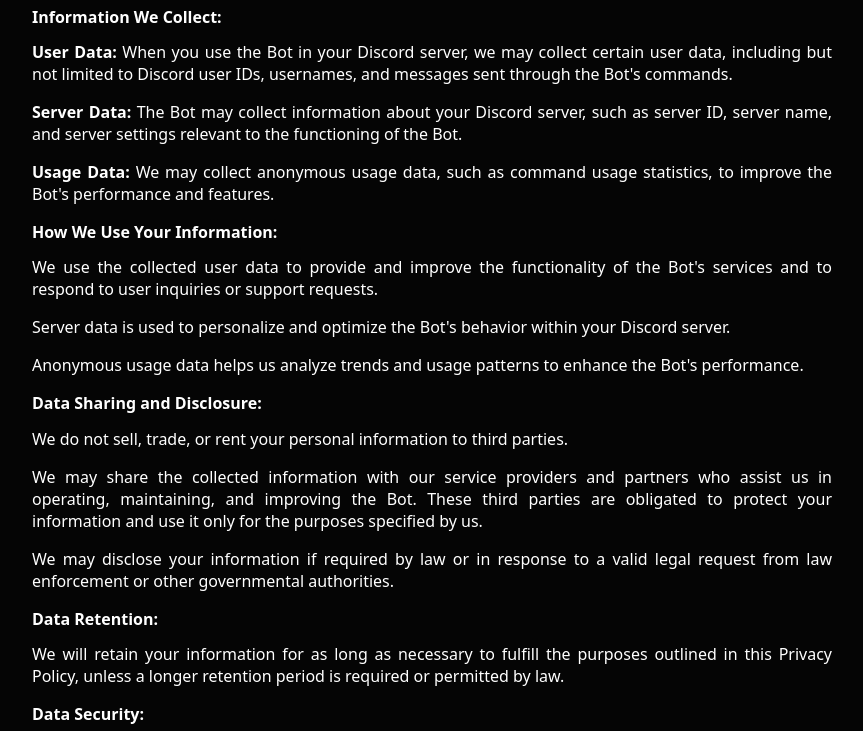
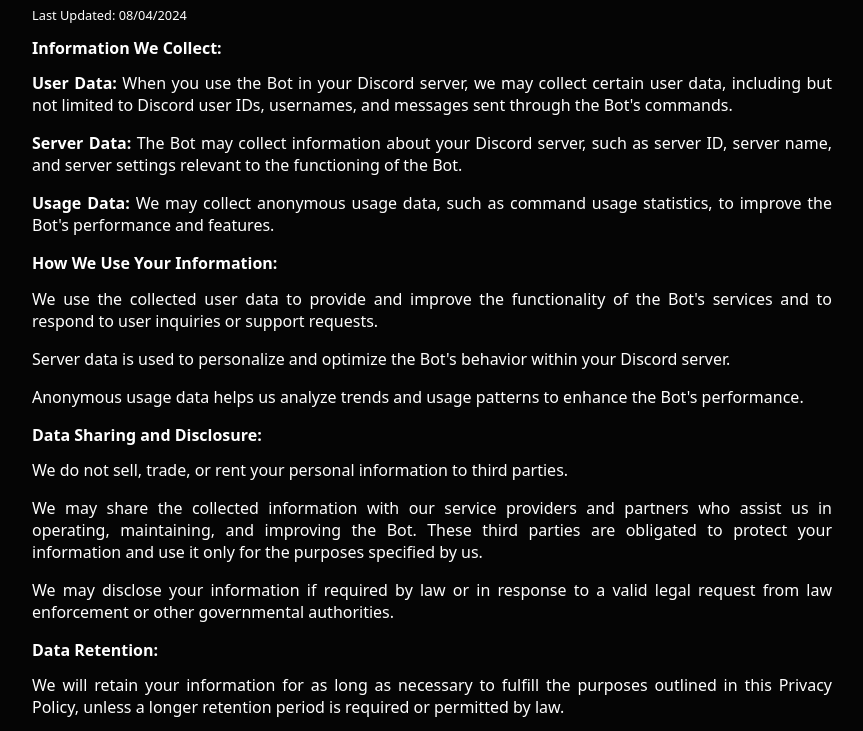
Before and after one commit to joylolxyz/wrath, a plain HTML site: page privacy.html in a window 1280 px wide. Shown: the part 120-851 px from the top of the page, without its empty margins (208-1071 px from the left). Drawn offline with Linux system fonts and the light colour scheme; a web font is replaced by a local one.

Commit message:
Update privacy.html

```diff
--- a/privacy.html
+++ b/privacy.html
@@ -73,6 +73,7 @@
 
     <main>
         <h1>Privacy Policy</h1>
+        <h3>Last Updated: 08/04/2024</h3>
         <h2>Information We Collect:</h2>
         <p>
             <strong>User Data:</strong> When you use the Bot in your Discord server, we may collect certain user data, including but not limited to Discord user IDs, usernames, and messages sent through the Bot's commands.
```
